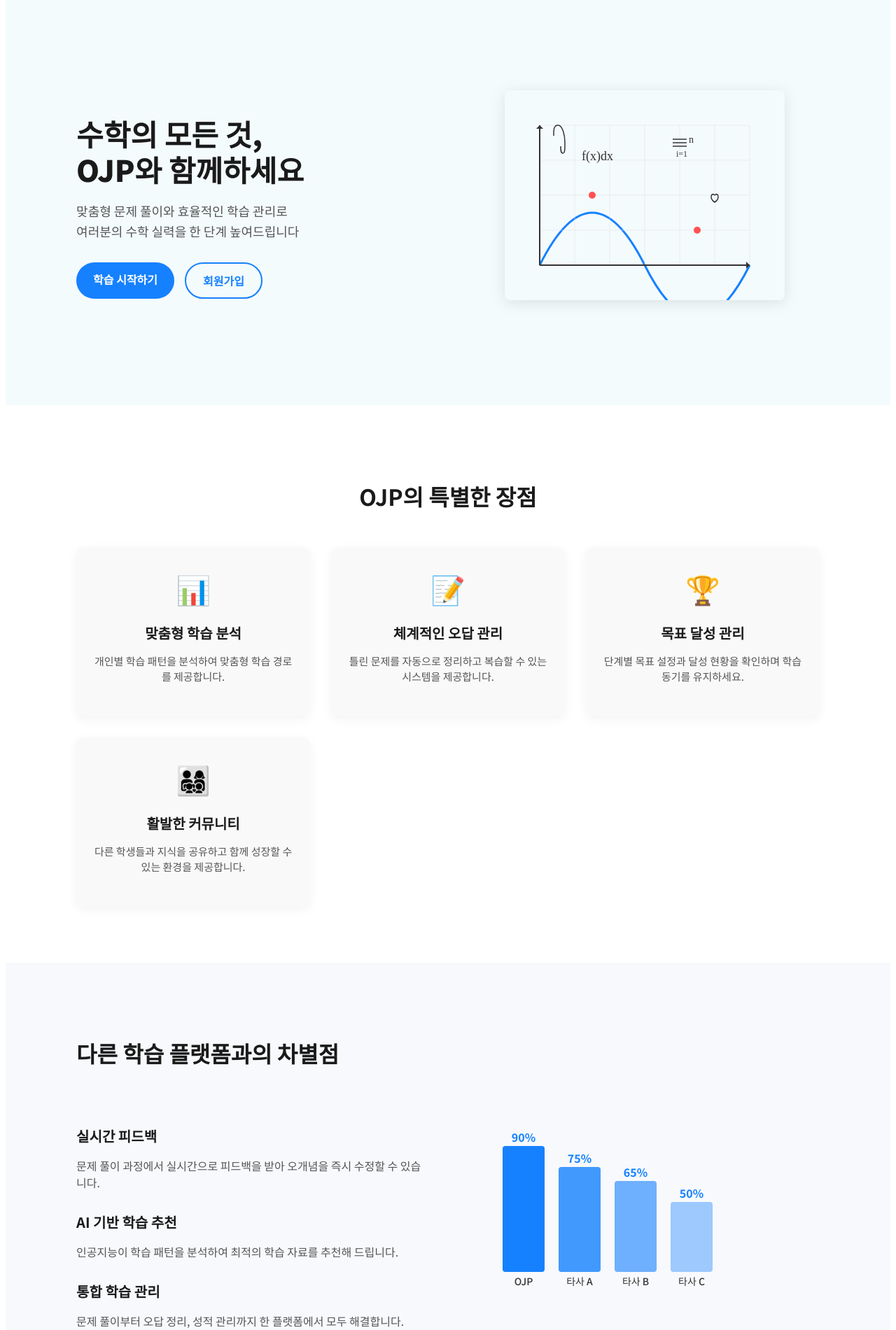
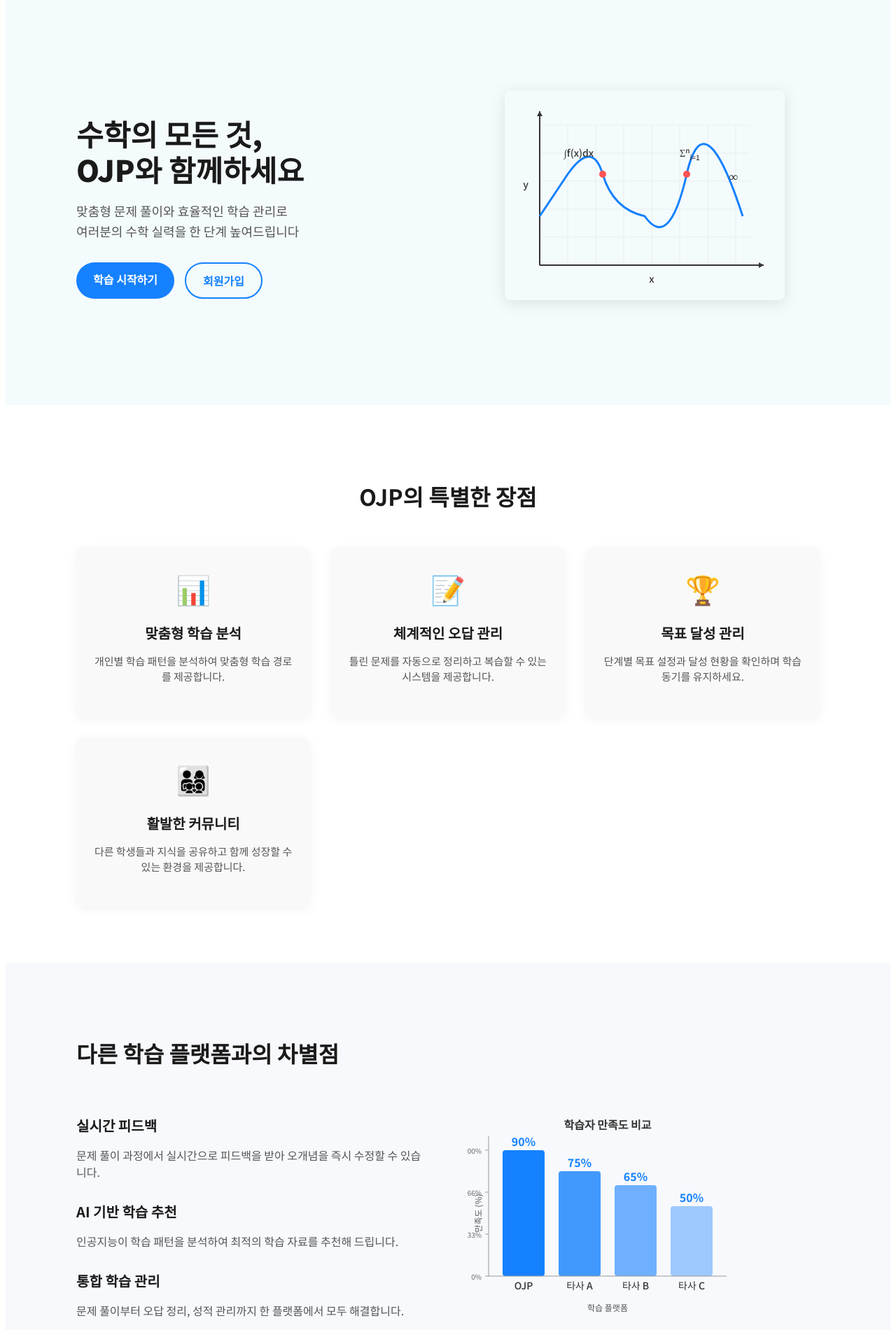
Before and after one commit to reo91004/OJP-Client, a React (Vite) app: page / in a window 1280 px wide. Shown: the part 100-2001 px from the top of the page at 70% size. Built offline with nearby package versions, Linux system fonts and the light colour scheme.

Commit message:
fix: homepage 좌우 정렬, 그래프 수정

```diff
--- a/src/pages/HomePage.jsx
+++ b/src/pages/HomePage.jsx
@@ -29,7 +29,7 @@ function HomePage() {
           </div>
         </div>
         <div className='hero-illustration'>
-          {/* SVG 일러스트레이션 */}
+          {/* SVG 일러스트레이션 - 이미지 기반으로 개선 */}
           <svg
             width='400'
             height='300'
@@ -37,80 +37,26 @@ function HomePage() {
             xmlns='http://www.w3.org/2000/svg'
             className='math-illustration'
           >
+            {/* 배경 */}
             <rect width='400' height='300' fill='#F4FBFD' rx='8' />
-
-            {/* 그래프 요소 */}
-            <path
-              d='M50 250 Q 125 100 200 250 T 350 250'
-              stroke='#1581FF'
-              strokeWidth='3'
-              fill='none'
-            />
 
             {/* 그리드 라인 */}
             <g stroke='#ddd' strokeWidth='0.5'>
-              {[50, 100, 150, 200, 250, 300, 350].map((x, i) => (
+              {/* 수직 그리드 라인 */}
+              {Array.from({ length: 8 }, (_, i) => 50 + i * 40).map((x, i) => (
                 <line key={`vl-${i}`} x1={x} y1='50' x2={x} y2='250' />
               ))}
-              {[50, 100, 150, 200, 250].map((y, i) => (
+              {/* 수평 그리드 라인 */}
+              {Array.from({ length: 6 }, (_, i) => 50 + i * 40).map((y, i) => (
                 <line key={`hl-${i}`} x1='50' y1={y} x2='350' y2={y} />
               ))}
             </g>
-
-            {/* 수학 기호와 텍스트 - 벡터 경로로 변환 */}
-            <path
-              d='M80 80 C80 85, 80 90, 83 90 S86 85, 86 75 S83 50, 76 50 S70 60, 70 65'
-              stroke='#333'
-              strokeWidth='1.5'
-              fill='none'
-            />
-            <text
-              x='110'
-              y='100'
-              fill='#333'
-              style={{ fontFamily: 'serif', fontSize: '18px' }}
-            >
-              f(x)dx
-            </text>
-
-            <path
-              d='M240 70 L260 70 M240 75 L260 75 M240 80 L260 80'
-              stroke='#333'
-              strokeWidth='1.5'
-            />
-            <text
-              x='245'
-              y='95'
-              fill='#333'
-              style={{ fontFamily: 'serif', fontSize: '12px' }}
-            >
-              i=1
-            </text>
-            <text
-              x='263'
-              y='75'
-              fill='#333'
-              style={{ fontFamily: 'serif', fontSize: '14px' }}
-            >
-              n
-            </text>
-
-            <path
-              d='M300 150 C295 145, 292 155, 300 160 C308 155, 305 145, 300 150'
-              stroke='#333'
-              strokeWidth='1.5'
-              fill='none'
-            />
-
-            {/* 좌표 점 */}
-            <circle cx='125' cy='150' r='5' fill='#FF5252' />
-            <circle cx='275' cy='200' r='5' fill='#FF5252' />
 
             {/* 좌표축 */}
             <line
               x1='50'
               y1='250'
-              x2='350'
+              x2='370'
               y2='250'
               stroke='#333'
               strokeWidth='2'
@@ -119,14 +65,53 @@ function HomePage() {
               x1='50'
               y1='250'
               x2='50'
-              y2='50'
+              y2='30'
               stroke='#333'
               strokeWidth='2'
             />
 
             {/* 화살표 */}
-            <polygon points='350,250 345,245 345,255' fill='#333' />
-            <polygon points='50,50 45,55 55,55' fill='#333' />
+            <polygon points='370,250 363,246 363,254' fill='#333' />
+            <polygon points='50,30 46,37 54,37' fill='#333' />
+
+            {/* 그래프 요소 - 사인파 곡선 - 참고 이미지와 유사하게 수정 */}
+            <path
+              d='M50 180 L90 120 Q125 70, 140 120 T200 180 Q235 230, 260 120 T340 180'
+              stroke='#1581FF'
+              strokeWidth='3'
+              fill='none'
+            />
+
+            {/* 수학 기호와 텍스트 - 참고 이미지에 맞게 배치 */}
+            <text x='85' y='95' fill='#333' fontFamily='serif' fontSize='14'>
+              ∫f(x)dx
+            </text>
+
+            <text x='250' y='95' fill='#333' fontFamily='serif' fontSize='14'>
+              <tspan>Σ</tspan>
+              <tspan fontSize='10' dy='-5'>
+                n
+              </tspan>
+              <tspan fontSize='10' dy='10'>
+                i=1
+              </tspan>
+            </text>
+
+            <text x='320' y='130' fill='#333' fontFamily='serif' fontSize='18'>
+              ∞
+            </text>
+
+            {/* 빨간 점 - 참고 이미지와 동일하게 배치 */}
+            <circle cx='140' cy='120' r='5' fill='#FF5252' />
+            <circle cx='260' cy='120' r='5' fill='#FF5252' />
+
+            {/* 축 레이블 */}
+            <text x='210' y='275' fill='#333' textAnchor='middle' fontSize='14'>
+              x
+            </text>
+            <text x='30' y='140' fill='#333' textAnchor='middle' fontSize='14'>
+              y
+            </text>
           </svg>
         </div>
       </section>
@@ -197,7 +182,42 @@ function HomePage() {
           <div className='difference-image'>
             <div className='comparison-chart'>
               {/* 막대 그래프를 SVG로 구현 */}
-              <svg width='400' height='300' viewBox='0 0 400 300'>
+              <svg width='400' height='320' viewBox='0 0 400 320'>
+                {/* 차트 제목 */}
+                <text
+                  x='200'
+                  y='30'
+                  textAnchor='middle'
+                  fill='#333'
+                  fontWeight='bold'
+                  fontSize='16'
+                >
+                  학습자 만족도 비교
+                </text>
+
+                {/* Y축 레이블 */}
+                <text
+                  x='20'
+                  y='150'
+                  textAnchor='middle'
+                  fill='#555'
+                  fontSize='12'
+                  transform='rotate(-90, 20, 150)'
+                >
+                  만족도 (%)
+                </text>
+
+                {/* X축 레이블 */}
+                <text
+                  x='200'
+                  y='290'
+                  textAnchor='middle'
+                  fill='#555'
+                  fontSize='12'
+                >
+                  학습 플랫폼
+                </text>
+
                 <g className='chart-group'>
                   {/* OJP 막대 */}
                   <rect
@@ -222,6 +242,7 @@ function HomePage() {
                     y='50'
                     textAnchor='middle'
                     fill='#1581FF'
+                    fontWeight='bold'
                     className='chart-value'
                   >
                     90%
@@ -251,6 +272,7 @@ function HomePage() {
                     y='80'
                     textAnchor='middle'
                     fill='#1581FF'
+                    fontWeight='bold'
                     className='chart-value'
                   >
                     75%
@@ -280,6 +302,7 @@ function HomePage() {
                     y='100'
                     textAnchor='middle'
                     fill='#1581FF'
+                    fontWeight='bold'
                     className='chart-value'
                   >
                     65%
@@ -309,13 +332,106 @@ function HomePage() {
                     y='130'
                     textAnchor='middle'
                     fill='#1581FF'
+                    fontWeight='bold'
                     className='chart-value'
                   >
                     50%
                   </text>
+
+                  {/* X축 */}
+                  <line
+                    x1='30'
+                    y1='240'
+                    x2='370'
+                    y2='240'
+                    stroke='#999'
+                    strokeWidth='1'
+                  />
+
+                  {/* Y축 */}
+                  <line
+                    x1='30'
+                    y1='240'
+                    x2='30'
+                    y2='40'
+                    stroke='#999'
+                    strokeWidth='1'
+                  />
+
+                  {/* Y축 눈금 */}
+                  <line
+                    x1='25'
+                    y1='60'
+                    x2='30'
+                    y2='60'
+                    stroke='#999'
+                    strokeWidth='1'
+                  />
+                  <text
+                    x='20'
+                    y='65'
+                    textAnchor='end'
+                    fill='#666'
+                    fontSize='10'
+                  >
+                    100%
+                  </text>
+
+                  <line
+                    x1='25'
+                    y1='120'
+                    x2='30'
+                    y2='120'
+                    stroke='#999'
+                    strokeWidth='1'
+                  />
+                  <text
+                    x='20'
+                    y='125'
+                    textAnchor='end'
+                    fill='#666'
+                    fontSize='10'
+                  >
+                    66%
+                  </text>
+
+                  <line
+                    x1='25'
+                    y1='180'
+                    x2='30'
+                    y2='180'
+                    stroke='#999'
+                    strokeWidth='1'
+                  />
+                  <text
+                    x='20'
+                    y='185'
+                    textAnchor='end'
+                    fill='#666'
+                    fontSize='10'
+                  >
+                    33%
+                  </text>
+
+                  <line
+                    x1='25'
+                    y1='240'
+                    x2='30'
+                    y2='240'
+                    stroke='#999'
+                    strokeWidth='1'
+                  />
+                  <text
+                    x='20'
+                    y='245'
+                    textAnchor='end'
+                    fill='#666'
+                    fontSize='10'
+                  >
+                    0%
+                  </text>
                 </g>
               </svg>
-              <div className='chart-title'>학습자 만족도 비교</div>
             </div>
           </div>
         </div>
```
